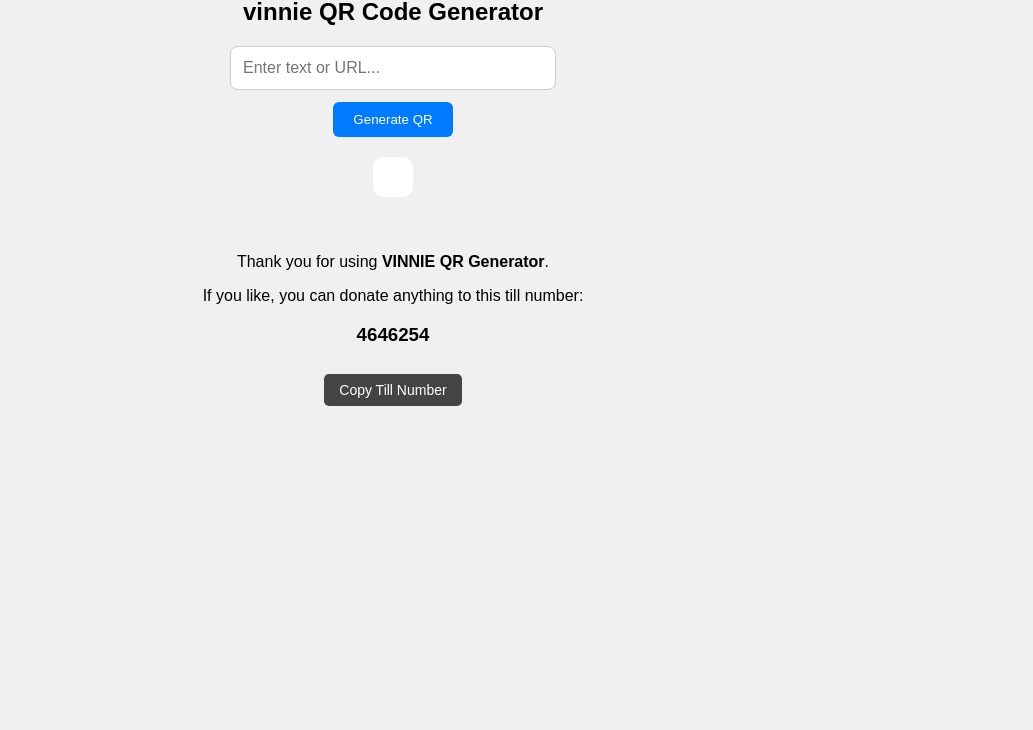
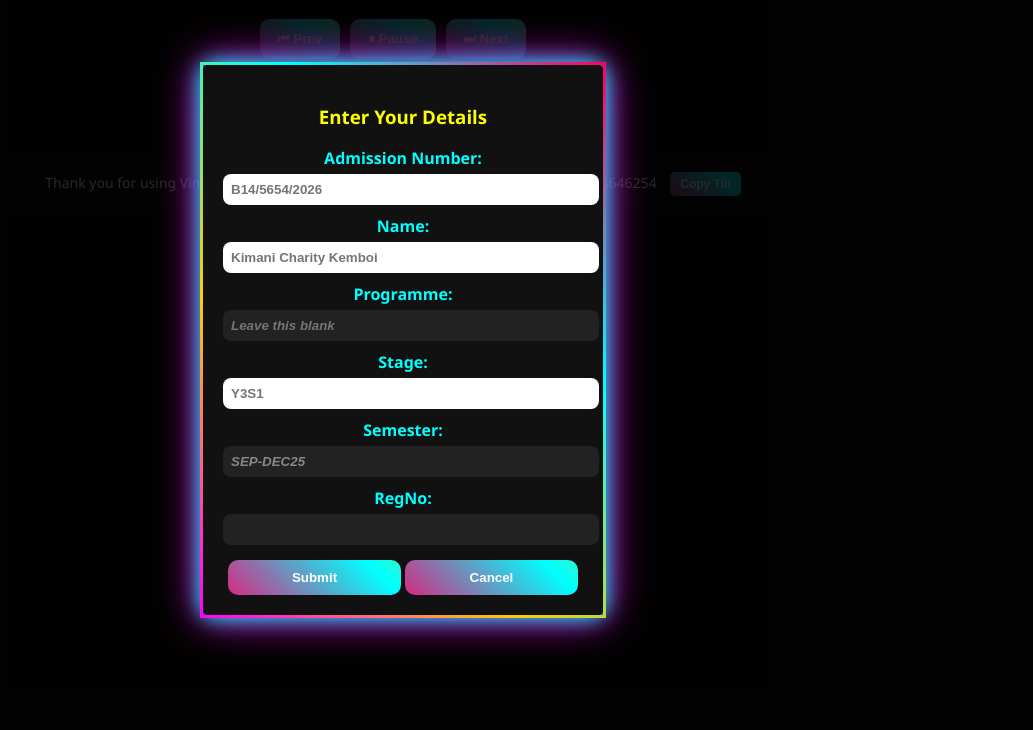
Before and after one commit to Vinny256/gathuo, a plain HTML site: page index.html in a window 1280 px wide. Shown: the part 70-800 px from the top of the page, without its empty margins (247-1280 px from the left). Drawn offline with Linux system fonts and the light colour scheme.

Commit message:
Revamp UI with new title and music controls
Updated title, styles, and added music controls to enhance the UI and functionality of the QR Code Generator.

```diff
--- a/index.html
+++ b/index.html
@@ -3,186 +3,308 @@
 <head>
 <meta charset="UTF-8">
 <meta name="viewport" content="width=device-width, initial-scale=1.0">
-<title>QR Code Generator</title>
-
+<title>Vinnie QR Generator</title>
 <style>
+    /* GENERAL STYLES */
     body {
-        font-family: Arial, sans-serif;
-        padding: 40px;
-        display: flex;
-        flex-direction: column;
-        align-items: center;
-        background: #f0f0f0;
+        font-family: 'Segoe UI', Arial, sans-serif;
+        background: #0d0d0d;
+        color: #fff;
+        margin: 0;
+        padding: 0;
+        text-align: center;
+    }
+    h1 {
+        margin-top: 20px;
+        color: #00f0ff;
+        text-shadow: 0 0 10px #00f0ff, 0 0 20px #ff00ff;
     }
 
-    input {
-        width: 300px;
-        padding: 12px;
-        border-radius: 8px;
-        border: 1px solid #ccc;
-        font-size: 16px;
+    /* MUSIC CONTROLS */
+    .music-controls {
+        margin: 20px 0;
+        display: flex;
+        justify-content: center;
+        flex-wrap: wrap;
+    }
+    .music-controls button {
+        padding: 12px 18px;
+        margin: 5px;
+        border-radius: 10px;
+        border: none;
+        cursor: pointer;
+        font-weight: bold;
+        color: #fff;
+        background: linear-gradient(45deg,#ff0066,#00ffff,#ffcc00,#ff00ff);
+        background-size: 300% 300%;
+        animation: gradientBG 5s ease infinite;
+        transition: transform 0.2s;
+        min-width: 80px;
+    }
+    .music-controls button:active {
+        transform: scale(0.95);
+    }
+    @keyframes gradientBG {
+        0% {background-position:0% 50%;}
+        50% {background-position:100% 50%;}
+        100% {background-position:0% 50%;}
     }
 
-    button {
-        padding: 10px 20px;
-        margin-top: 12px;
+    /* QR & SPINNER */
+    #qrcode { margin-top: 20px; }
+    .loader {
+        border: 6px solid #222;
+        border-top: 6px solid #0ff;
+        border-radius: 50%;
+        width: 50px;
+        height: 50px;
+        animation: spin 1s linear infinite;
+        margin: auto;
+        box-shadow: 0 0 20px #0ff;
+    }
+    @keyframes spin {
+        0% { transform: rotate(0deg); }
+        100% { transform: rotate(360deg); }
+    }
+    #spinner { display: none; margin-top: 20px; }
+
+    /* MODAL */
+    .modal {
+        display: none;
+        position: fixed;
+        z-index: 100;
+        left: 0;
+        top: 0;
+        width: 100%;
+        height: 100%;
+        overflow: auto;
+        background-color: rgba(0,0,0,0.85);
+        display: flex;
+        justify-content: center;
+        align-items: center;
+        padding: 10px;
+    }
+    .modal-content {
+        background: #111;
+        width: 95%;
+        max-width: 360px;
+        padding: 20px;
+        border-radius: 15px;
+        border: 3px solid;
+        border-image-slice: 1;
+        border-width: 3px;
+        border-image-source: linear-gradient(45deg,#ff0066,#00ffff,#ffcc00,#ff00ff);
+        animation: borderGlow 4s linear infinite;
+        box-shadow: 0 0 20px #00ffff, 0 0 40px #ff00ff;
+    }
+    @keyframes borderGlow {
+        0% { border-image-source: linear-gradient(45deg,#ff0066,#00ffff,#ffcc00,#ff00ff);}
+        25% { border-image-source: linear-gradient(45deg,#ff00ff,#ffcc00,#00ffff,#ff0066);}
+        50% { border-image-source: linear-gradient(45deg,#00ffff,#ff0066,#ff00ff,#ffcc00);}
+        75% { border-image-source: linear-gradient(45deg,#ffcc00,#ff00ff,#00ffff,#ff0066);}
+        100% { border-image-source: linear-gradient(45deg,#ff0066,#00ffff,#ffcc00,#ff00ff);}
+    }
+    .modal-content label {
+        display: block;
+        margin-top: 10px;
+        color: #0ff;
+        font-weight: bold;
+    }
+    .modal-content input {
+        width: 100%;
+        padding: 8px;
+        margin-top: 5px;
+        border-radius: 8px;
         border: none;
-        background: #007bff;
-        color: white;
-        border-radius: 6px;
+        font-weight: bold;
+        text-align: left;
+    }
+    .modal-content input:disabled {
+        background: #222;
+        color: #888;
+        font-style: italic;
+    }
+    .modal-content button {
+        margin-top: 15px;
+        width: 48%;
+        font-weight: bold;
+        padding: 10px;
+        border-radius: 10px;
+        border: none;
+        color: #fff;
         cursor: pointer;
+        background: linear-gradient(45deg,#ff0066,#00ffff,#ffcc00,#ff00ff);
+        background-size: 300% 300%;
+        animation: gradientBG 5s ease infinite;
+        transition: transform 0.2s;
+    }
+    .modal-content button:active { transform: scale(0.95); }
+
+    /* FOOTER */
+    .footer {
+        background: #111;
+        color: #fff;
+        padding: 15px;
+        margin-top: 50px;
+        font-size: 14px;
+    }
+    .footer button {
+        margin-left: 10px;
+        padding: 5px 10px;
+        font-size: 12px;
+        border-radius: 5px;
+        border: none;
+        font-weight: bold;
+        cursor: pointer;
+        background: linear-gradient(45deg,#ff0066,#00ffff,#ffcc00,#ff00ff);
+        background-size: 300% 300%;
+        animation: gradientBG 5s ease infinite;
+        color: #fff;
     }
 
-    button:hover {
-        background: #0056b3;
-    }
-
-    #qr {
-        margin-top: 20px;
-        padding: 20px;
-        background: white;
-        border-radius: 10px;
-    }
-
-    #saveBtn {
-        display: none;
-        background: green;
-        margin-top: 20px;
-    }
-
-    /* Music Controls */
-    #musicControl {
-        position: fixed;
-        top: 15px;
-        right: 15px;
-        padding: 10px 20px;
-        background: #222;
-        color: #fff;
-        border-radius: 8px;
-        cursor: pointer;
-        z-index: 1000;
-    }
-
-    .footer {
-        margin-top: 40px;
-        text-align: center;
-        font-size: 16px;
-    }
-
-    #copyBtn {
-        padding: 8px 15px;
-        font-size: 14px;
-        background: #444;
-        color: white;
-        border-radius: 5px;
-        cursor: pointer;
-        margin-top: 10px;
+    /* RESPONSIVE */
+    @media(max-width:400px){
+        .music-controls button {
+            font-size: 14px;
+            padding: 10px;
+            min-width: 60px;
+        }
+        .modal-content { padding: 15px; }
+        h1 { font-size: 22px; }
     }
 </style>
 </head>
-
 <body>
 
-<!-- Music Control Button -->
-<button id="musicControl">Play Music</button>
+<h1>Vinnie QR Generator</h1>
 
-<!-- Background Music -->
-<audio id="bgMusic" src="music.mp3" loop></audio>
+<!-- Music Controls -->
+<div class="music-controls">
+    <button onclick="prevMusic()">⏮ Prev</button>
+    <button onclick="toggleMusic()" id="playPauseBtn">⏸ Pause</button>
+    <button onclick="nextMusic()">⏭ Next</button>
+</div>
+<audio id="musicPlayer" autoplay></audio>
 
-<h2>vinnie QR Code Generator</h2>
+<!-- Generate QR Button -->
+<button onclick="openModal()">Generate QR Code</button>
 
-<input type="text" id="text" placeholder="Enter text or URL...">
-<button onclick="userAction(); generateQR();">Generate QR</button>
-
-<div id="qr"></div>
-
-<button id="saveBtn" onclick="saveQR()">Save as Image</button>
-
-<!-- Footer -->
-<div class="footer">
-    <p>Thank you for using <strong>VINNIE QR Generator</strong>.</p>
-    <p>If you like, you can donate anything to this till number:</p>
-    <h3 id="tillNumber">4646254</h3>
-    <button id="copyBtn" onclick="copyTill()">Copy Till Number</button>
+<!-- Spinner -->
+<div id="spinner">
+    <div class="loader"></div>
+    <p>Generating QR...</p>
 </div>
 
-<script src="https://cdnjs.cloudflare.com/ajax/libs/qrcodejs/1.0.0/qrcode.min.js"></script>
+<!-- QR Code -->
+<div id="qrcode"></div>
+<button id="downloadBtn" style="display:none;" onclick="downloadQR()">Download QR</button>
+
+<!-- MODAL -->
+<div id="qrModal" class="modal">
+    <div class="modal-content">
+        <h3 style="color:#ff0;">Enter Your Details</h3>
+        <label>Admission Number:</label>
+        <input type="text" id="admissionNo" placeholder="B14/5654/2026">
+
+        <label>Name:</label>
+        <input type="text" id="studentName" placeholder="Kimani Charity Kemboi">
+
+        <label>Programme:</label>
+        <input type="text" id="programme" placeholder="Leave this blank" disabled>
+
+        <label>Stage:</label>
+        <input type="text" id="stage" placeholder="Y3S1">
+
+        <label>Semester:</label>
+        <input type="text" id="semester" value="SEP-DEC25" disabled>
+
+        <label>RegNo:</label>
+        <input type="text" id="regNo" disabled>
+
+        <button onclick="submitForm()">Submit</button>
+        <button onclick="closeModal()">Cancel</button>
+    </div>
+</div>
+
+<!-- FOOTER -->
+<div class="footer">
+    Thank you for using Vinnie QR Code Generator. If you like, you can donate to this Till <span id="tillNumber">4646254</span>
+    <button onclick="copyTill()">Copy Till</button>
+</div>
+
+<!-- QR Library -->
+<script src="https://cdn.jsdelivr.net/npm/qrcode/build/qrcode.min.js"></script>
 
 <script>
-let qr;
-let music = document.getElementById("bgMusic");
-let controlBtn = document.getElementById("musicControl");
+// ------------------ MUSIC ------------------
+let musicFiles = ["music1.mp3","music2.mp3","music3.mp3","music4.mp3","music5.mp3"];
+let currentMusic = 0;
+let player = document.getElementById("musicPlayer");
+player.src = musicFiles[currentMusic];
+player.addEventListener('ended', nextMusic);
 
-// Start music after first click (browser requirement)
-function userAction() {
-    if (music.paused) {
-        music.play();
-        controlBtn.textContent = "Pause Music";
-    }
+function nextMusic() {
+    currentMusic = (currentMusic + 1) % musicFiles.length;
+    player.src = musicFiles[currentMusic];
+    player.play();
+    document.getElementById("playPauseBtn").innerText = "⏸ Pause";
+}
+function prevMusic() {
+    currentMusic = (currentMusic -1 + musicFiles.length)%musicFiles.length;
+    player.src = musicFiles[currentMusic];
+    player.play();
+    document.getElementById("playPauseBtn").innerText = "⏸ Pause";
+}
+function toggleMusic() {
+    if(player.paused){ player.play(); document.getElementById("playPauseBtn").innerText="⏸ Pause"; }
+    else{ player.pause(); document.getElementById("playPauseBtn").innerText="▶ Play"; }
 }
 
-controlBtn.addEventListener("click", () => {
-    if (music.paused) {
-        music.play();
-        controlBtn.textContent = "Pause Music";
-    } else {
-        music.pause();
-        controlBtn.textContent = "Play Music";
-    }
-});
+// ------------------ MODAL ------------------
+function openModal(){ document.getElementById("qrModal").style.display="flex"; }
+function closeModal(){ document.getElementById("qrModal").style.display="none"; }
 
-function generateQR() {
-    let text = document.getElementById("text").value;
-    let qrContainer = document.getElementById("qr");
+// ------------------ FORM & QR ------------------
+function submitForm(){
+    let admission=document.getElementById("admissionNo").value.trim();
+    let name=document.getElementById("studentName").value.trim();
+    let stage=document.getElementById("stage").value.trim();
+    if(admission===""||name===""||stage===""){ alert("Please fill all editable fields!"); return; }
+    closeModal();
+    document.getElementById("spinner").style.display="block";
+    document.getElementById("qrcode").innerHTML="";
+    document.getElementById("downloadBtn").style.display="none";
 
-    if (text.trim() === "") {
-        alert("Enter some text first!");
-        return;
-    }
+    setTimeout(()=>{
+        document.getElementById("spinner").style.display="none";
+        let regNo="REGNO-"+Math.floor(10000+Math.random()*90000);
+        document.getElementById("regNo").value=regNo;
+        let semester=document.getElementById("semester").value;
+        let programme=document.getElementById("programme").value;
 
-    qrContainer.innerHTML = "";
-
-    qr = new QRCode(qrContainer, {
-        text: text,
-        width: 250,
-        height: 250
-    });
-
-    setTimeout(() => {
-        document.getElementById("saveBtn").style.display = "inline-block";
-    }, 500);
+        let qrText=`Student No: ${admission} | Name: ${name} | Programme: ${programme} | Stage: ${stage} | Semester: ${semester} | RegNo: ${regNo}`;
+        QRCode.toCanvas(qrText,{width:250},function(err,canvas){
+            if(err) console.error(err);
+            document.getElementById("qrcode").appendChild(canvas);
+            document.getElementById("downloadBtn").style.display="inline-block";
+        });
+    },3000);
 }
 
-function saveQR() {
-    let img = document.querySelector("#qr img");
-
-    if (img) {
-        downloadImage(img.src);
-        return;
-    }
-
-    let canvas = document.querySelector("#qr canvas");
-    if (canvas) {
-        downloadImage(canvas.toDataURL("image/png"));
-    }
+// ------------------ DOWNLOAD ------------------
+function downloadQR(){
+    let canvas=document.querySelector("#qrcode canvas");
+    let link=document.createElement("a");
+    link.href=canvas.toDataURL("image/png");
+    link.download="QR_Code.png";
+    link.click();
 }
 
-function downloadImage(url) {
-    let a = document.createElement("a");
-    a.href = url;
-    a.download = "qrcode.png";
-    document.body.appendChild(a);
-    a.click();
-    document.body.removeChild(a);
-}
-
-function copyTill() {
-    let till = document.getElementById("tillNumber").innerText;
-    navigator.clipboard.writeText(till).then(() => {
-        alert("Till number copied!");
-    });
+// ------------------ COPY TILL ------------------
+function copyTill(){
+    let till=document.getElementById("tillNumber").innerText;
+    navigator.clipboard.writeText(till).then(()=>{ alert("Till number copied!"); });
 }
 </script>
-
 </body>
 </html>
```
